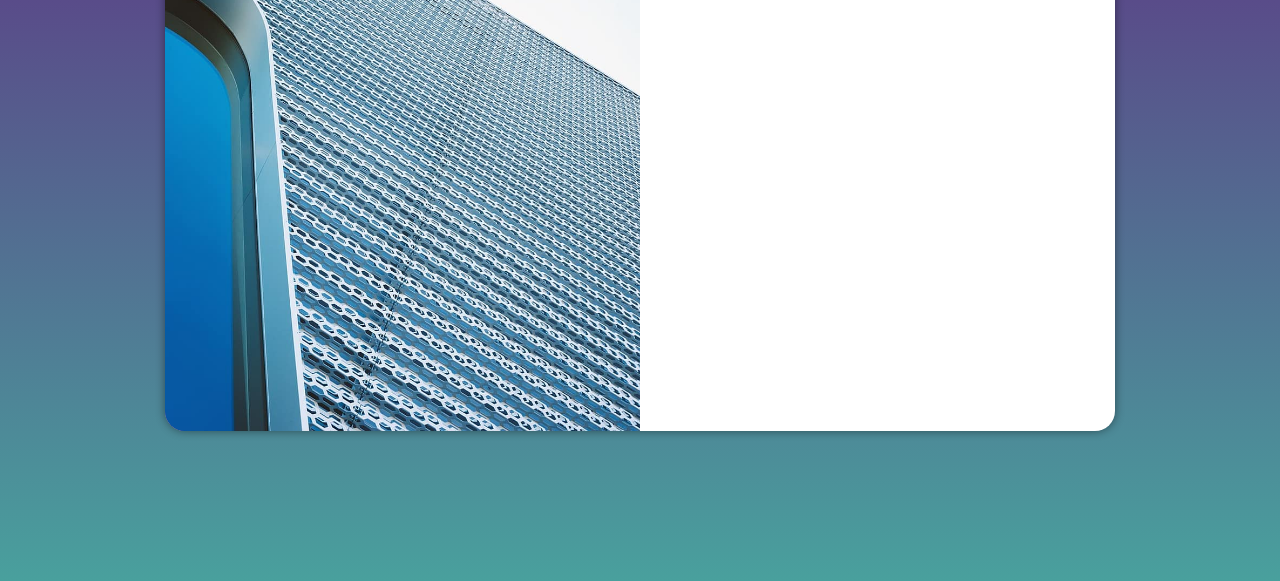
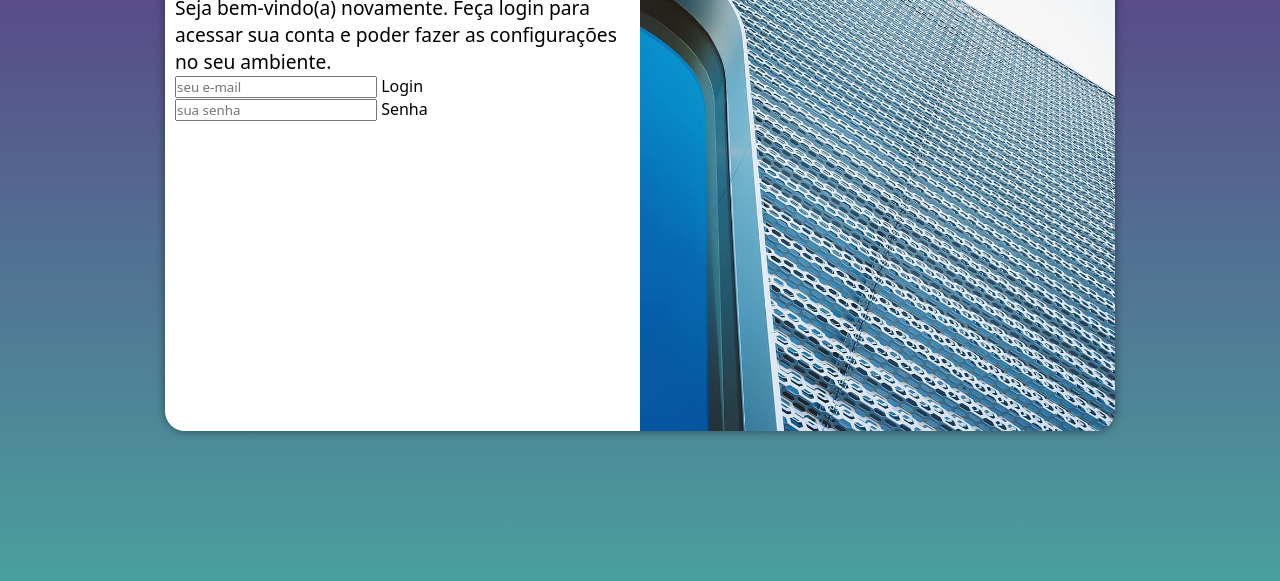
Before and after one commit to FelipeSouuza/projeto-login, a plain HTML site: page index.html in a window 1280 px wide. Shown: the part 219-800 px from the top of the page. Drawn offline with Linux system fonts and the light colour scheme.

Commit message:
atualização

```diff
--- a/estilos/media-query.css
+++ b/estilos/media-query.css
@@ -42,13 +42,22 @@ Grandes telas: acima de 1200px
     }
 
     section#login > div#imagem {
-        float: left;
+        float: right;
         width: 50%;
         height: 100%;
     }
 
     section#login > div#formulario {
-        float: right;
-        width: 500%;
+        float: left;
+        width: 50%;
     }
+
+    div#formulario > h1 {
+        font-size: 2em;
+    }
+
+    div#formulario > p {
+        font-size: 1.2em;
+    }
+
 }
--- a/estilos/style.css
+++ b/estilos/style.css
@@ -54,3 +54,12 @@ section#login > div#formulario {
     display: block;
     padding: 10px;
 }
+
+div#formulario > h1 {
+    text-align: center;
+    margin-bottom: 10px;
+}
+
+div#formulario > p {
+    font-size: 0.8em;
+}
--- a/index.html
+++ b/index.html
@@ -18,7 +18,14 @@
                 <h1>Login</h1>
                 <p>Seja bem-vindo(a) novamente. Feça login para acessar sua conta e poder fazer as configurações no seu ambiente.</p>
                 <form action="login.php" method="post">
-
+                    <div class="campo">
+                        <input type="email" name="login" id="ilogin" placeholder="seu e-mail">
+                        <label for="ilogin">Login</label>
+                    </div>
+                    <div class="campo">
+                        <input type="password" name="senha" id="isenha" placeholder="sua senha">
+                        <label for="isenha">Senha</label>
+                    </div>
                 </form>
             </div>
         </section>
```
